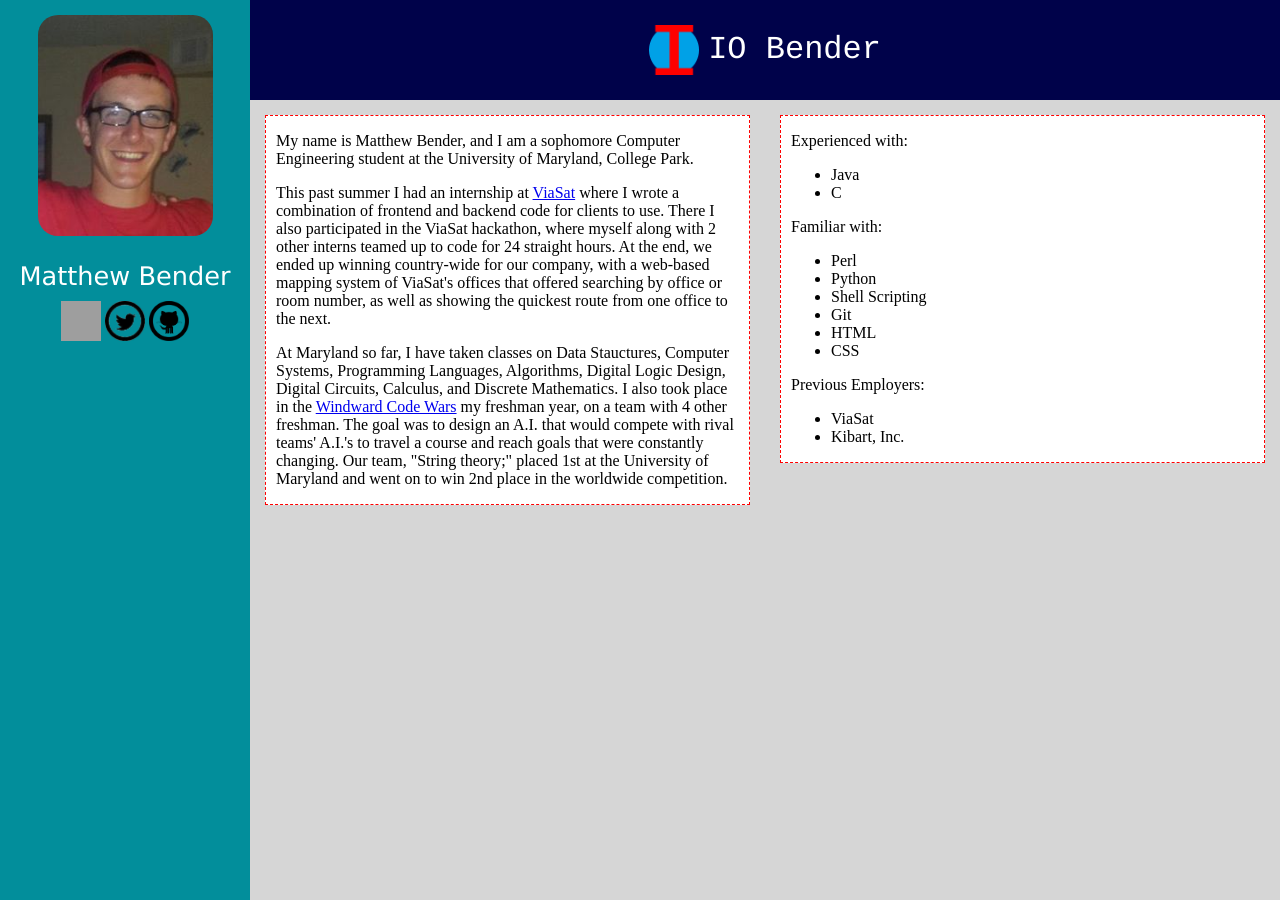
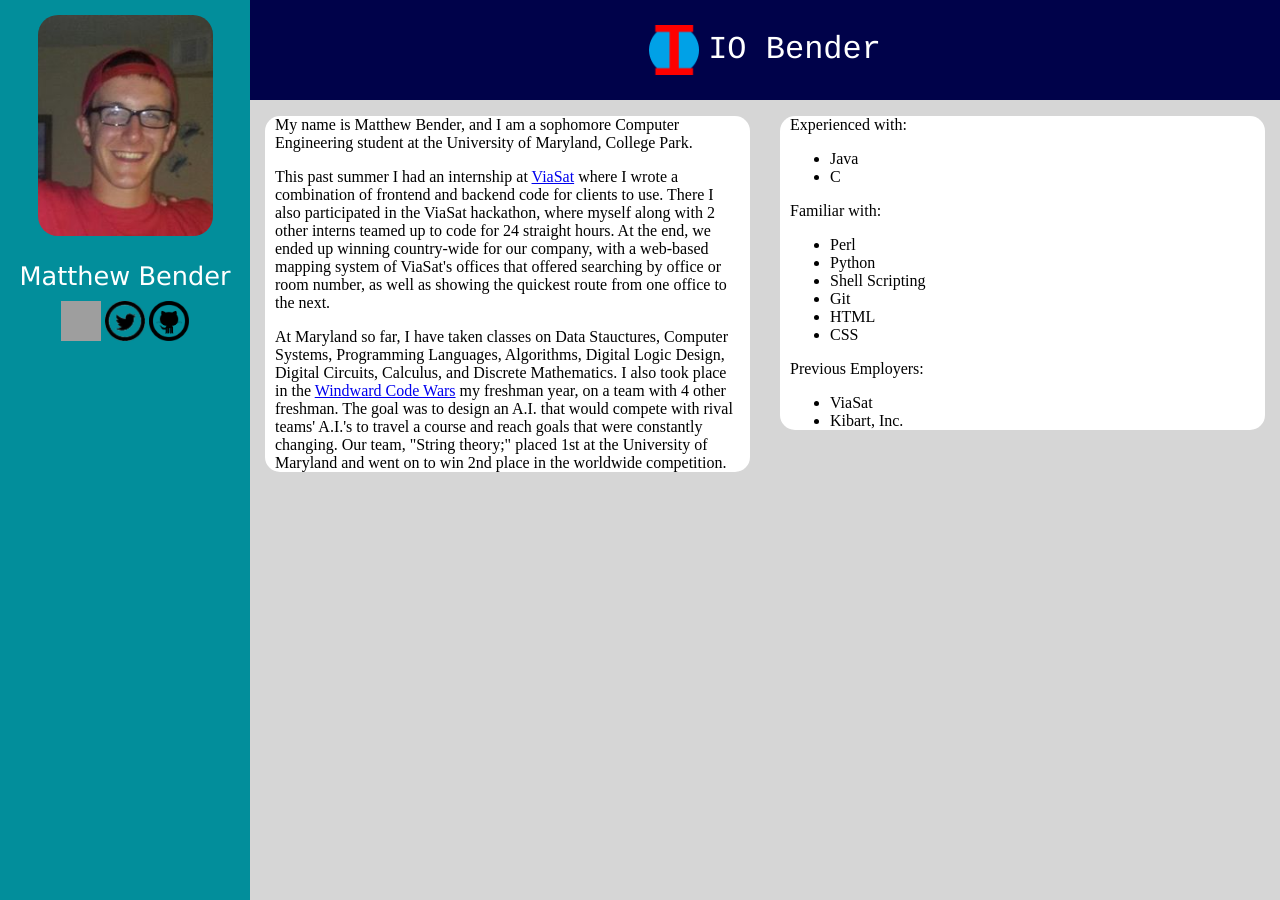
Before and after one commit to iobender/IOBender, a PHP site: page /dev/index.html in a window 1280 px wide. Run offline with PHP 8.4, Linux system fonts and the light colour scheme; grey boxes are pictures that could not be loaded.

Commit message:
Removed borders on content, rounded corners

```diff
--- a/dev/index.css
+++ b/dev/index.css
@@ -54,10 +54,10 @@
 }
 
 #content-text {
-	border: 1px red dashed;
 	margin: 15px;
 	padding: 0 10px;
 	background-color: white;
+	border-radius: 15px;
 }
 
 #content-list-wrapper {
@@ -66,8 +66,8 @@
 }
 
 #content-list {
-	border: 1px red dashed;
 	margin: 15px;
 	padding: 0 10px;
 	background-color: white;
+	border-radius: 15px;
 }
```
